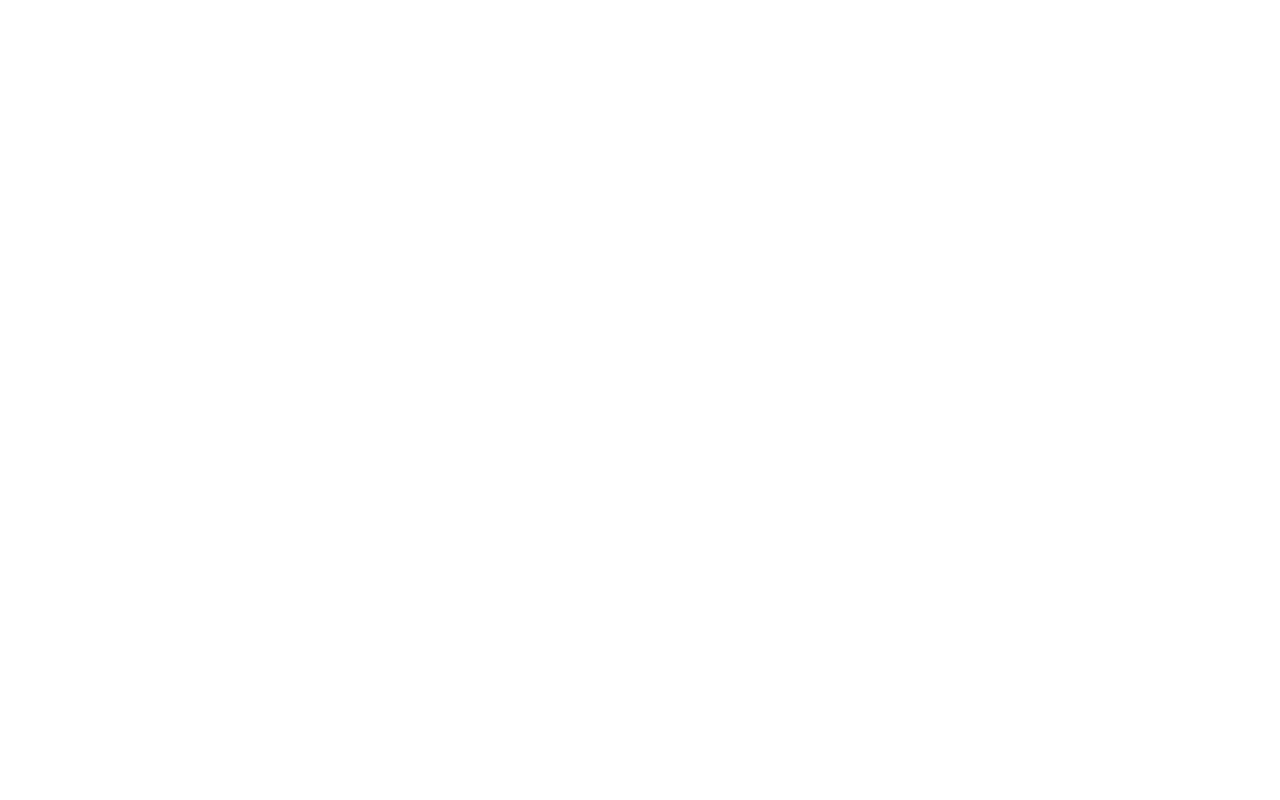
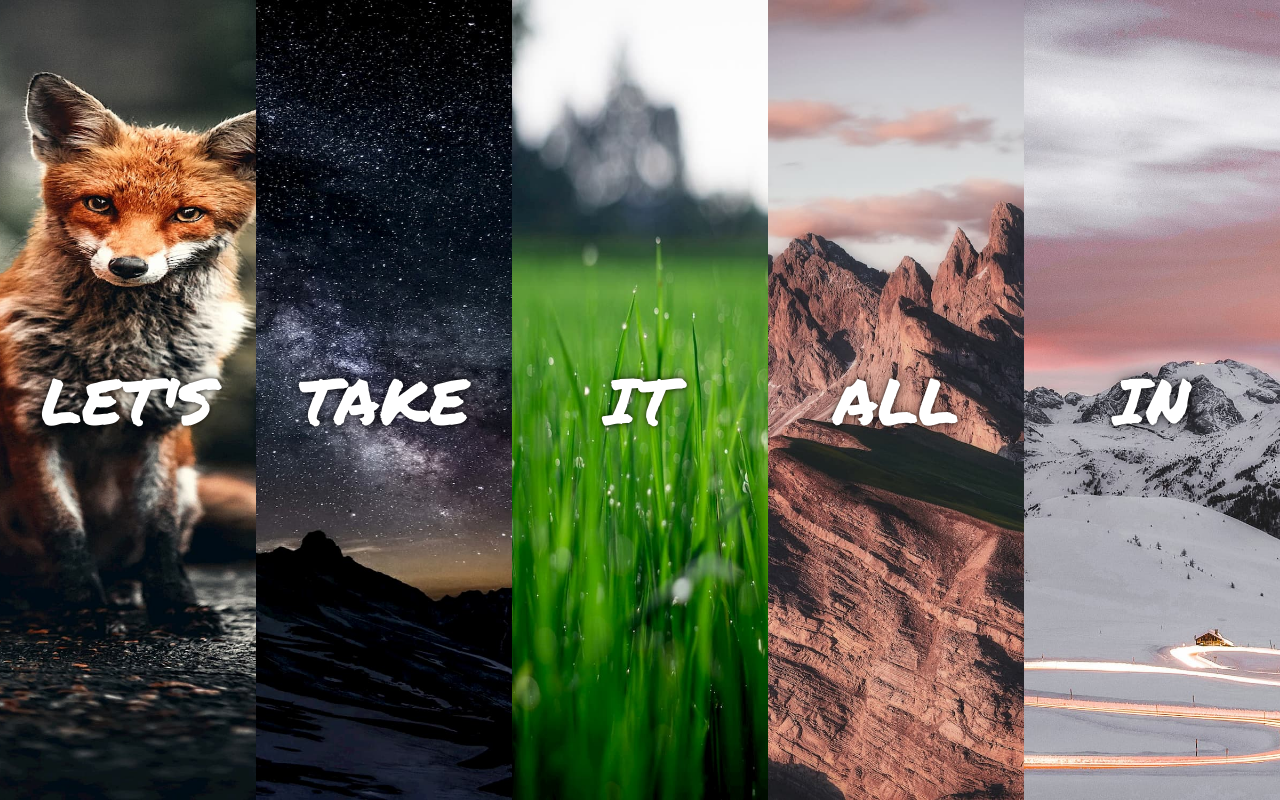
Before and after one commit to MarianBrinza/JavaScript30, a plain HTML site: page day05_flex_panels_img_gallery/index.html in a window 1280 px wide. Drawn offline with Linux system fonts and the light colour scheme.

Commit message:
finished the project - it took forever (-_-)

```diff
--- a/day05_flex_panels_img_gallery/index.html
+++ b/day05_flex_panels_img_gallery/index.html
@@ -1,12 +1,78 @@
 <!DOCTYPE html>
 <html lang="en">
-<head>
-  <meta charset="UTF-8">
-  <meta name="viewport" content="width=device-width, initial-scale=1.0">
-  <meta http-equiv="X-UA-Compatible" content="ie=edge">
-  <title>Document</title>
-</head>
-<body>
+  <head>
+    <meta charset="UTF-8" />
+    <meta name="viewport" content="width=device-width, initial-scale=1.0" />
+    <meta http-equiv="X-UA-Compatible" content="ie=edge" />
+    <link href="https://fonts.googleapis.com/css?family=Permanent+Marker&display=swap" rel="stylesheet">
+    <link rel="stylesheet" href="styles.css" />
+    <script src="scripts.js" async></script>
+    <title>Document</title>
+  </head>
+  <body>
+    <div class="box-wrapper">
+      <div class="box box1">
+        <p>hey</p>
+        <p>let's</p>
+        <p>dance</p>
 
-</body>
+        <!-- <div>
+          <p>dance</p>
+          <span class="credits">
+            Picture by:
+            <a href="https://www.pexels.com/@alex-andrews-271121" target="_blank">Alex Andrews</a>
+          </span>
+        </div> -->
+      </div>
+      <div class="box box2">
+        <p>give</p>
+        <p>take</p>
+        <p>receive</p>
+
+        <!-- <div>
+          <p>receive</p>
+          <span class="credits">
+            Picture by: <a href="https://www.pexels.com/@marco-milanesi-967474" target="_blank">Marco Milanesi</a>
+          </span>
+        </div> -->
+      </div>
+      <div class="box box3">
+        <p>experience</p>
+        <p>it</p>
+        <p>today</p>
+
+        <!-- <div>
+          <p>today</p>
+          <span class="credits">
+            Picture by: <a href="https://www.pexels.com/@fox-58267" target="_blank">FOX</a>
+          </span>
+        </div> -->
+      </div>
+      <div class="box box4">
+        <p>give</p>
+        <p>all</p>
+        <p>you can</p>
+
+        <!-- <div>
+          <p>you can</p>
+          <span class="credits">
+            Picture by:
+            <a href="https://www.pexels.com/@eberhardgross" target="_blank">eberhard grossgasteiger</a>
+          </span>
+        </div> -->
+      </div>
+      <div class="box box5">
+        <p>life</p>
+        <p>in</p>
+        <p>motion</p>
+
+        <!-- <div>
+          <p>motion</p>
+          <span class="credits">
+            Picture by: <a href="https://www.pexels.com/@eberhardgross" target="_blank">eberhard grossgasteiger</a>
+          </span>
+        </div> -->
+      </div>
+    </div>
+  </body>
 </html>
--- a/day05_flex_panels_img_gallery/scripts.js
+++ b/day05_flex_panels_img_gallery/scripts.js
@@ -0,0 +1,14 @@
+const boxes = Array.from(document.querySelectorAll('.box'));
+
+boxes.forEach(box => box.addEventListener('click', toggleClass));
+boxes.forEach(box => box.addEventListener('transitionend', toggleActive));
+
+
+function toggleClass() {
+  this.classList.toggle('grow');
+}
+function toggleActive(e) {
+  if (e.propertyName.includes('flex')) {
+    this.classList.toggle('open-active');
+  }
+}
--- a/day05_flex_panels_img_gallery/styles.css
+++ b/day05_flex_panels_img_gallery/styles.css
@@ -0,0 +1,96 @@
+* {
+  margin: 0;
+  padding: 0;
+}
+
+body {
+  background-color: antiquewhite;
+}
+/*
+p,
+h1 {
+  font-family: "Permanent Marker", cursive;
+  text-transform: uppercase;
+  text-shadow: 0 0 4px rgba(0, 0, 0, 0.72), 0 0 14px rgba(0, 0, 0, 0.45);
+  color: white;
+} */
+
+.box-wrapper {
+  display: flex;
+  height: 100vh;
+  overflow: hidden;
+}
+
+.box1 {
+  background-image: url(img/1_fox.jpg);
+}
+.box2 {
+  background-image: url(img/2_universe.jpg);
+}
+.box3 {
+  background-image: url(img/3_grass.jpg);
+}
+.box4 {
+  background-image: url(img/4_mountain.jpg);
+}
+.box5 {
+  background-image: url(img/5_road.jpg);
+}
+
+/* vertical box */
+.box {
+  flex: 1;
+  background-size: cover;
+  background-position: center;
+  /* text-align: center; */
+  transition: font-size 0.7s cubic-bezier(0.61, -0.19, 0.7, -0.11),
+    flex 0.7s cubic-bezier(0.61, -0.19, 0.7, -0.11), background 0.2s;
+  display: flex;
+  flex-direction: column;
+  justify-content: center;
+  align-items: center;
+  text-align: center;
+}
+
+/* all the elements inside the box */
+.box > * {
+  flex: 1 0 auto;
+  width: 100%;
+  transition: transform 0.5s;
+  display: flex;
+  justify-content: center;
+  align-items: center;
+  margin: 0;
+}
+
+/* push top and bottom paragraphs up/down */
+.box > *:first-child { transform: translateY(-100%); }
+.box.open-active > *:first-child { transform: translateY(0); }
+.box > *:last-child { transform: translateY(100%); }
+.box.open-active > *:last-child { transform: translateY(0); }
+
+.box p {
+  text-transform: uppercase;
+  font-family: "Permanent Marker", cursive;
+  text-shadow: 0 0 4px rgba(0, 0, 0, 0.72), 0 0 14px rgba(0, 0, 0, 0.45);
+  font-size: 2em;
+  color: white;
+}
+
+.box p:nth-child(2) {
+  font-size: 4em;
+}
+
+.box.grow {
+  flex: 3;
+  font-size: 30px;
+}
+
+.credits {
+  font-size: 20px;
+  text-transform: lowercase;
+  color: white;
+}
+.credits a {
+  color: lime;
+}
```
Also changed, not shown: day05_flex_panels_img_gallery/img/1_fox.jpg (added), day05_flex_panels_img_gallery/img/2_universe.jpg (added), day05_flex_panels_img_gallery/img/3_grass.jpg (added), day05_flex_panels_img_gallery/img/4_cherry.jpg (added), day05_flex_panels_img_gallery/img/4_mountain.jpg (added), day05_flex_panels_img_gallery/img/5_road.jpg (added), day05_flex_panels_img_gallery/img/5_snow.jpg (added), day05_flex_panels_img_gallery/img/6_children.jpg (added).
